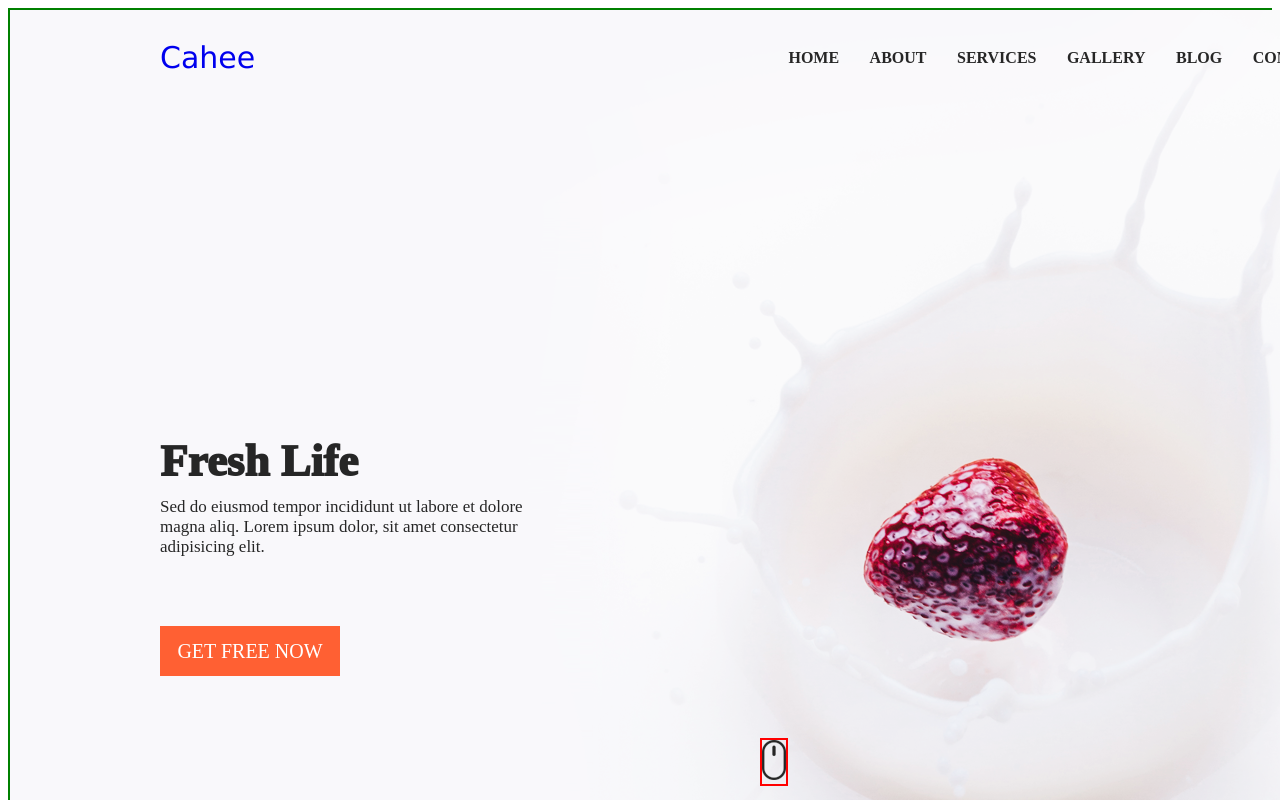
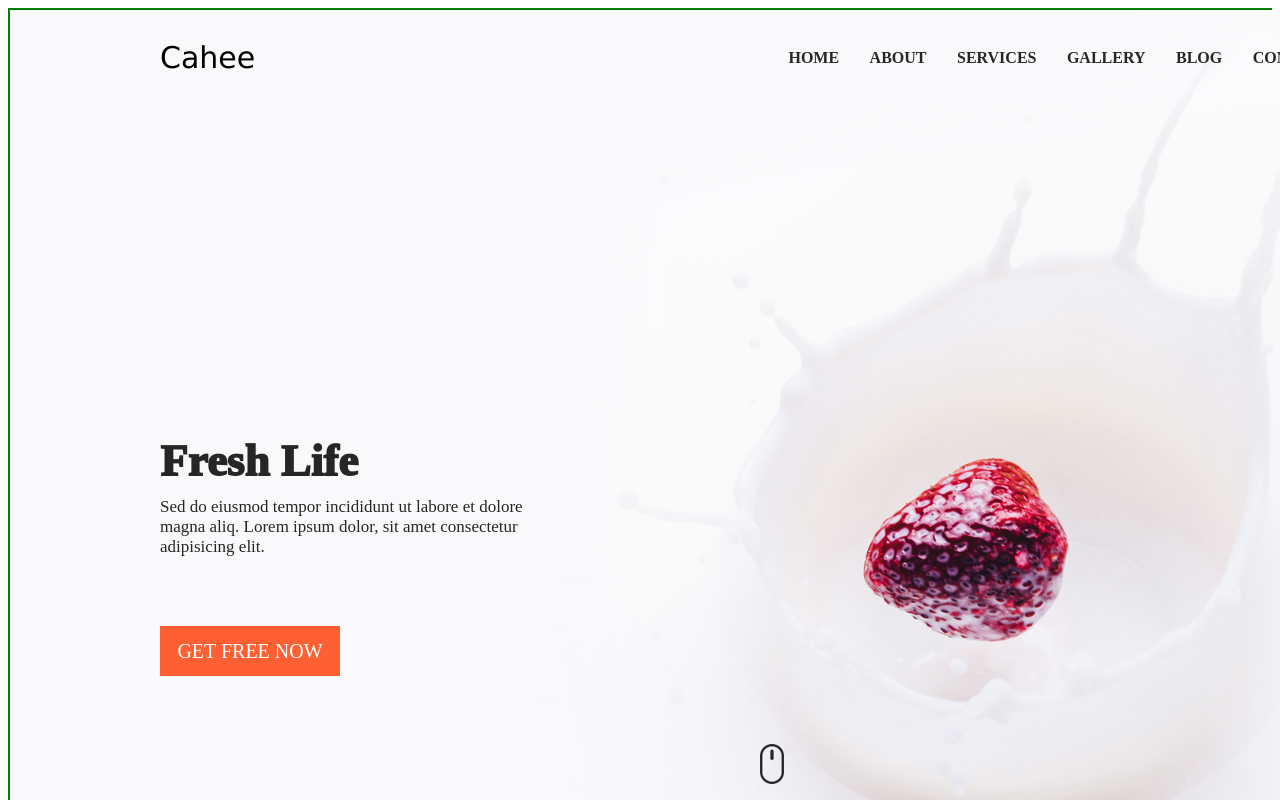
Before and after one commit to Ivanna1215/Cahee, a plain HTML site: page index.html in a window 1280 px wide. Shown: the top 800 px of the page. Drawn offline with Linux system fonts and the light colour scheme; a web font is replaced by a local one.

Commit message:
commit11

```diff
--- a/css/style.css
+++ b/css/style.css
@@ -30,7 +30,6 @@ position: relative;
     display: flex;
 }
 
-
 .home-logo {
 width: 50%;
 /* border: 2px solid blue; */
@@ -42,6 +41,7 @@ margin-top: 30px;
 .logo-navigation__link {
     text-decoration: none;
     /* border: 2px solid green; */
+    color: black;
 }
 
 .home-logo:hover {
@@ -108,13 +108,12 @@ border: none;
     position: absolute;
     bottom: 100px;
     left: 50%;
-    border: 2px solid red;
+    /* border: 2px solid red; */
     /* margin-top: 200px; */
         /* left: 50%; */
         /* margin-right: -50%; */
-        transform: translate(0, -50%)
+        transform: translate(0, -50%);
     }
-
 
 .about {
     width: 1500px;
```
